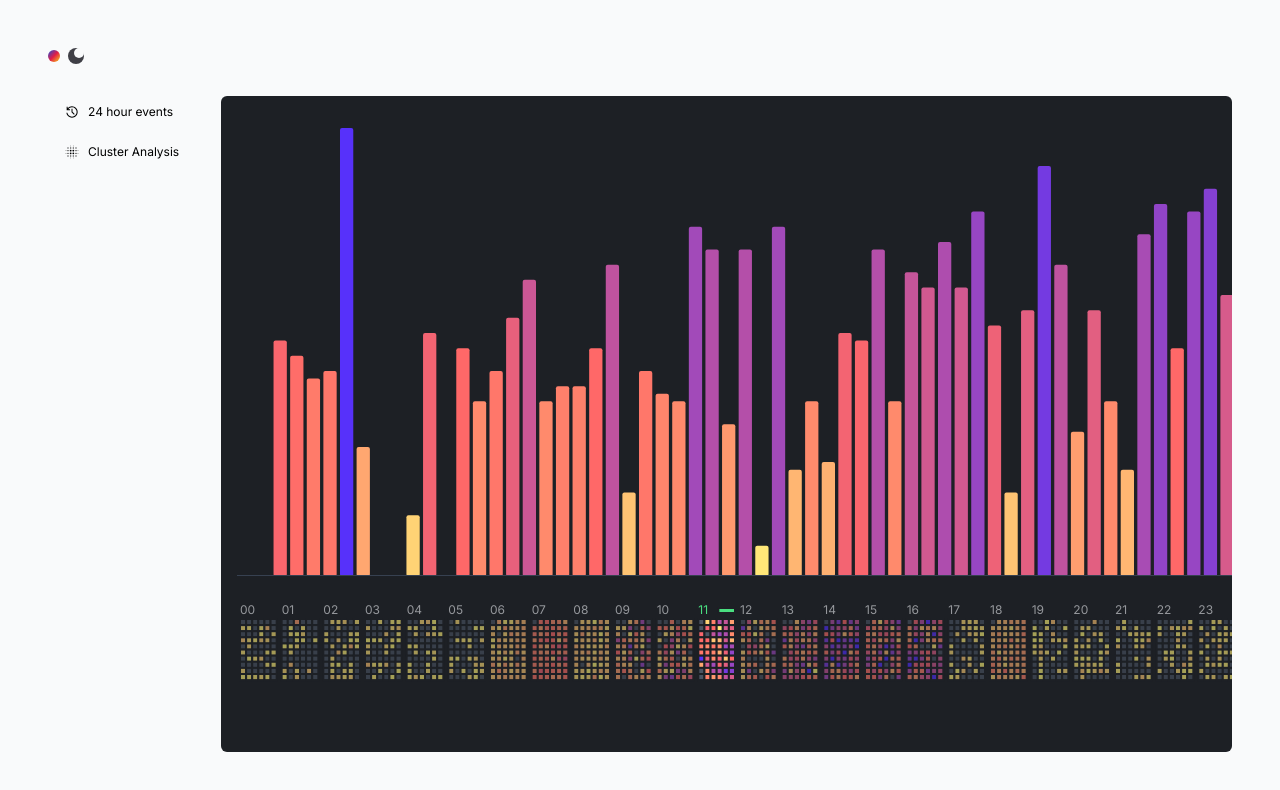
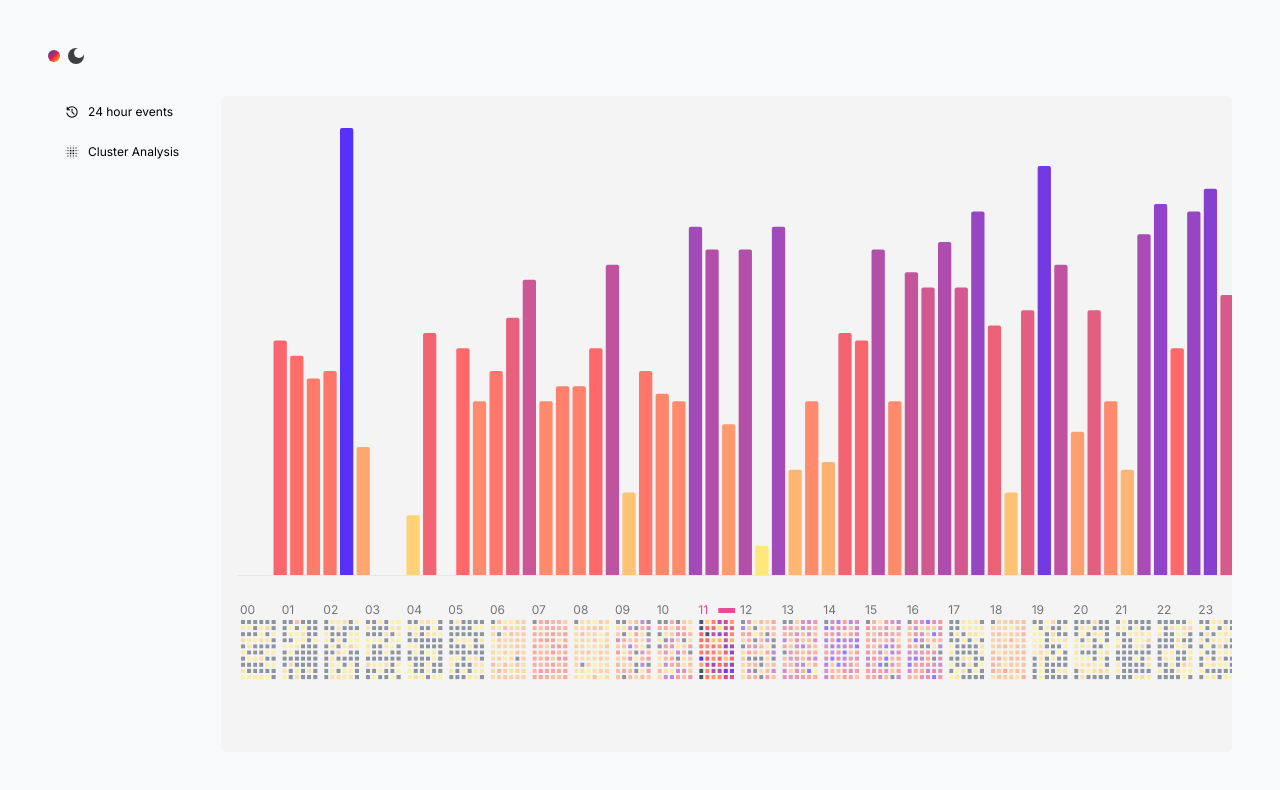
Before and after one commit to rowlandwilliams/playground, a Next.js app: page /playground in a window 1280 px wide. Both pictures are taken after a click on the button 77 px from the left and 57 px from the top of the page. Shown: the top 790 px of the page. Built offline with nearby package versions, Linux system fonts and the light colour scheme.

Commit message:
add 24 hours light mode

```diff
--- a/src/components/Playground/PlaygroundNavBar/PlaygroundNavBar.tsx
+++ b/src/components/Playground/PlaygroundNavBar/PlaygroundNavBar.tsx
@@ -40,7 +40,10 @@ export const PlaygroundNavBar = ({ isDesktop }: Props) => {
           href={`/playground/${link}`}
           className={classNames(
             "flex whitespace-nowrap gap-x-2 items-center px-4 py-2 rounded-md",
-            { "bg-zinc-700  font-medium": activeViz === link }
+            {
+              "bg-zinc-200 dark:bg-zinc-700  font-medium": activeViz === link,
+              "hover:bg-zinc-100 dark:hover:bg-zinc-800": activeViz !== link,
+            }
           )}
         >
           {icon}
--- a/src/components/Visualisation/HeatmapGroup/HourlyHeatMap/HourlyHeatmap.tsx
+++ b/src/components/Visualisation/HeatmapGroup/HourlyHeatMap/HourlyHeatmap.tsx
@@ -59,8 +59,8 @@ export const HourlyHeatmap = ({
       </g>
       <text
         className={classNames("text-xs fill-current stroke-0", {
-          "text-green-400": active,
-          "text-gray-200": !active,
+          "text-pink-500 dark:text-green-400": active,
+          "dark:text-gray-200": !active,
         })}
       >
         {index < 10 ? `0${index}` : index}
@@ -69,7 +69,7 @@ export const HourlyHeatmap = ({
         <rect
           height={5}
           width={hourGroupWidth - 25}
-          className="fill-green-400"
+          className="fill-pink-500 dark:fill-green-400 stroke-none"
           y={-6}
           x={20}
         />
--- a/src/components/Visualisation/HeatmapGroup/HourlyHeatMap/TenMinuteColumn/TenMinuteColumn.tsx
+++ b/src/components/Visualisation/HeatmapGroup/HourlyHeatMap/TenMinuteColumn/TenMinuteColumn.tsx
@@ -29,7 +29,7 @@ export const TenMinuteColumn = ({
             y={dimension < rectWidth ? i * rectWidth + diff : i * rectWidth}
             key={rectWidth * Math.random()}
             fill={minute > 0 ? String(colorScale(minute)) : "#4b5563"}
-            stroke=""
+            className="stroke-zinc-100 dark:stroke-chart-gray"
           />
         );
       })}
--- a/src/components/Visualisation/Visualisation.tsx
+++ b/src/components/Visualisation/Visualisation.tsx
@@ -72,15 +72,14 @@ export const Visualisation = () => {
   const barWidth = lineGraphWidth / nMinutes;
 
   return (
-    <div className="flex flex-col grow space-y-4 overflow-auto  bg-chart-gray pt-8 pb-2 px-4 rounded-md">
+    <div className="flex flex-col grow space-y-4 overflow-auto bg-zinc-100 dark:bg-chart-gray pt-8 pb-2 px-4 rounded-md">
       <div className="grow min-w-[1000px] overflow-x-auto" ref={lineGraphRef}>
         {loaded && (
           <svg
-            className="grow border-b border-gray-700"
+            className="grow border-b dark:border-gray-700"
             width="100%"
             height={lineGraphHeight}
           >
-            <rect className="fill-chart-gray w-full h-full"></rect>
             <g className="fill-current text-header-gray hover:bg-chart-purple">
               {barChartData.map((d, i) => (
                 <>
```
